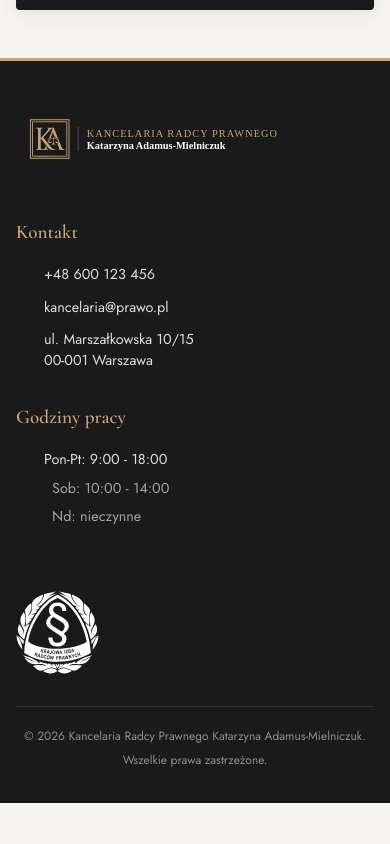
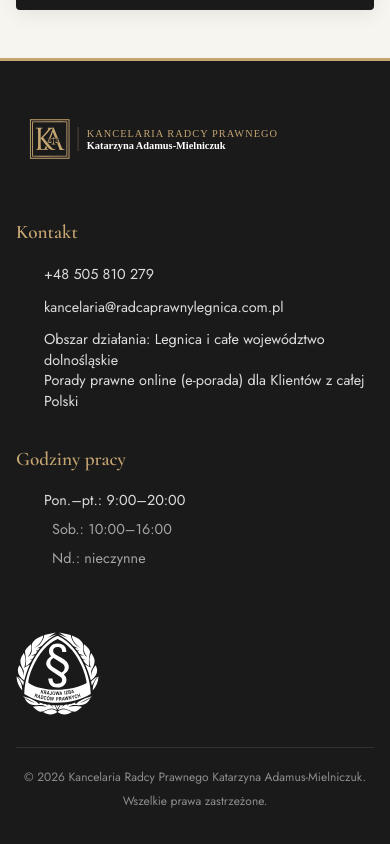
Before and after one commit to NiewiarowskiD/Kancelaria_Adamus, a React (Vite) app: page / in a window 390 px wide. Shown: the part 5940-6784 px from the top of the page. Before the commit the page ends 6743 px from the top, so only its background shows below. Built offline with nearby package versions, Linux system fonts and the light colour scheme; some icons are missing.

Commit message:
Update contact details and make phone/email clickable
Co-Authored-By: Claude Sonnet 5.5 <noreply@anthropic.com>
Claude-Session: https://claude.ai/code/session_01FTzQ2APL24qmrZt5iPs6b9

```diff
--- a/src/components/Footer.tsx
+++ b/src/components/Footer.tsx
@@ -44,20 +44,30 @@ export default function Footer({ onNavigate }: FooterProps) {
             <Stack spacing={1.5}>
               <Stack direction="row" spacing={1.5} alignItems="center">
                 <PhoneIcon sx={{ color: 'secondary.main', fontSize: 20 }} />
-                <Typography variant="body2" sx={{ color: 'rgba(255,255,255,0.85)' }}>
-                  +48 600 123 456
+                <Typography
+                  variant="body2"
+                  component="a"
+                  href="tel:+48505810279"
+                  sx={{ color: 'rgba(255,255,255,0.85)', textDecoration: 'none', '&:hover': { textDecoration: 'underline' } }}
+                >
+                  +48 505 810 279
                 </Typography>
               </Stack>
               <Stack direction="row" spacing={1.5} alignItems="center">
                 <EmailIcon sx={{ color: 'secondary.main', fontSize: 20 }} />
-                <Typography variant="body2" sx={{ color: 'rgba(255,255,255,0.85)' }}>
-                  kancelaria@prawo.pl
+                <Typography
+                  variant="body2"
+                  component="a"
+                  href="mailto:kancelaria@radcaprawnylegnica.com.pl"
+                  sx={{ color: 'rgba(255,255,255,0.85)', textDecoration: 'none', '&:hover': { textDecoration: 'underline' } }}
+                >
+                  kancelaria@radcaprawnylegnica.com.pl
                 </Typography>
               </Stack>
               <Stack direction="row" spacing={1.5} alignItems="flex-start">
                 <LocationOnIcon sx={{ color: 'secondary.main', fontSize: 20, mt: 0.2 }} />
                 <Typography variant="body2" sx={{ color: 'rgba(255,255,255,0.85)' }}>
-                  ul. Marszałkowska 10/15<br />00-001 Warszawa
+                  Obszar działania: Legnica i całe województwo dolnośląskie<br />Porady prawne online (e-porada) dla Klientów z całej Polski
                 </Typography>
               </Stack>
             </Stack>
@@ -70,14 +80,14 @@ export default function Footer({ onNavigate }: FooterProps) {
               <Stack direction="row" spacing={1.5} alignItems="center">
                 <AccessTimeIcon sx={{ color: 'secondary.main', fontSize: 20 }} />
                 <Typography variant="body2" sx={{ color: 'rgba(255,255,255,0.85)' }}>
-                  Pon-Pt: 9:00 - 18:00
+                  Pon.–pt.: 9:00–20:00
                 </Typography>
               </Stack>
               <Typography variant="body2" sx={{ color: 'rgba(255,255,255,0.6)', pl: 4.5 }}>
-                Sob: 10:00 - 14:00
+                Sob.: 10:00–16:00
               </Typography>
               <Typography variant="body2" sx={{ color: 'rgba(255,255,255,0.6)', pl: 4.5 }}>
-                Nd: nieczynne
+                Nd.: nieczynne
               </Typography>
             </Stack>
 
--- a/src/components/Navbar.tsx
+++ b/src/components/Navbar.tsx
@@ -114,13 +114,23 @@ export default function Navbar({ currentPage, onNavigate }: NavbarProps) {
             <Stack direction="row" spacing={4}>
               <Stack direction="row" spacing={1.5} alignItems="center">
                 <PhoneIcon sx={{ color: 'secondary.main', fontSize: 20 }} />
-                <Typography variant="body2" sx={{ color: 'rgba(255,255,255,0.85)' }}>
-                  + 48 505 810 279
+                <Typography
+                  variant="body2"
+                  component="a"
+                  href="tel:+48505810279"
+                  sx={{ color: 'rgba(255,255,255,0.85)', textDecoration: 'none', '&:hover': { textDecoration: 'underline' } }}
+                >
+                  +48 505 810 279
                 </Typography>
               </Stack>
               <Stack direction="row" spacing={1.5} alignItems="center">
                 <EmailIcon sx={{ color: 'secondary.main', fontSize: 20 }} />
-                <Typography variant="body2" sx={{ color: 'rgba(255,255,255,0.85)' }}>
+                <Typography
+                  variant="body2"
+                  component="a"
+                  href="mailto:kancelaria@radcaprawnylegnica.com.pl"
+                  sx={{ color: 'rgba(255,255,255,0.85)', textDecoration: 'none', '&:hover': { textDecoration: 'underline' } }}
+                >
                   kancelaria@radcaprawnylegnica.com.pl
                 </Typography>
               </Stack>
--- a/src/pages/Rodo.tsx
+++ b/src/pages/Rodo.tsx
@@ -22,7 +22,7 @@ export default function Rodo() {
               § 1. Postanowienia ogólne
             </Typography>
             <Typography variant="body1" align="justify" sx={{ color: 'text.secondary', lineHeight: 1.8 }}>
-              Właścicielem serwisu internetowego oraz Administratorem Danych Osobowych jest <strong>Kancelaria Radcy Prawnego Katarzyna Adamus-Mielniczuk</strong>, z siedzibą w: [Adres], NIP: [Numer NIP], e-mail: kancelaria@prawo.pl, tel.: +48 600 123 456.
+              Właścicielem serwisu internetowego oraz Administratorem Danych Osobowych jest <strong>Kancelaria Radcy Prawnego Katarzyna Adamus-Mielniczuk</strong>, z siedzibą w: [Adres], NIP: [Numer NIP], e-mail: <a href="mailto:kancelaria@radcaprawnylegnica.com.pl">kancelaria@radcaprawnylegnica.com.pl</a>, tel.: <a href="tel:+48505810279">+48 505 810 279</a>.
             </Typography>
             <Typography variant="body1" align="justify" sx={{ color: 'text.secondary', lineHeight: 1.8 }}>
               Niniejszy dokument określa zasady korzystania z bezpłatnej usługi świadczonej drogą elektroniczną (formularza kontaktowego) oraz zasady przetwarzania danych osobowych zgodnie z Rozporządzeniem Parlamentu Europejskiego i Rady (UE) 2016/679 (RODO).
```
